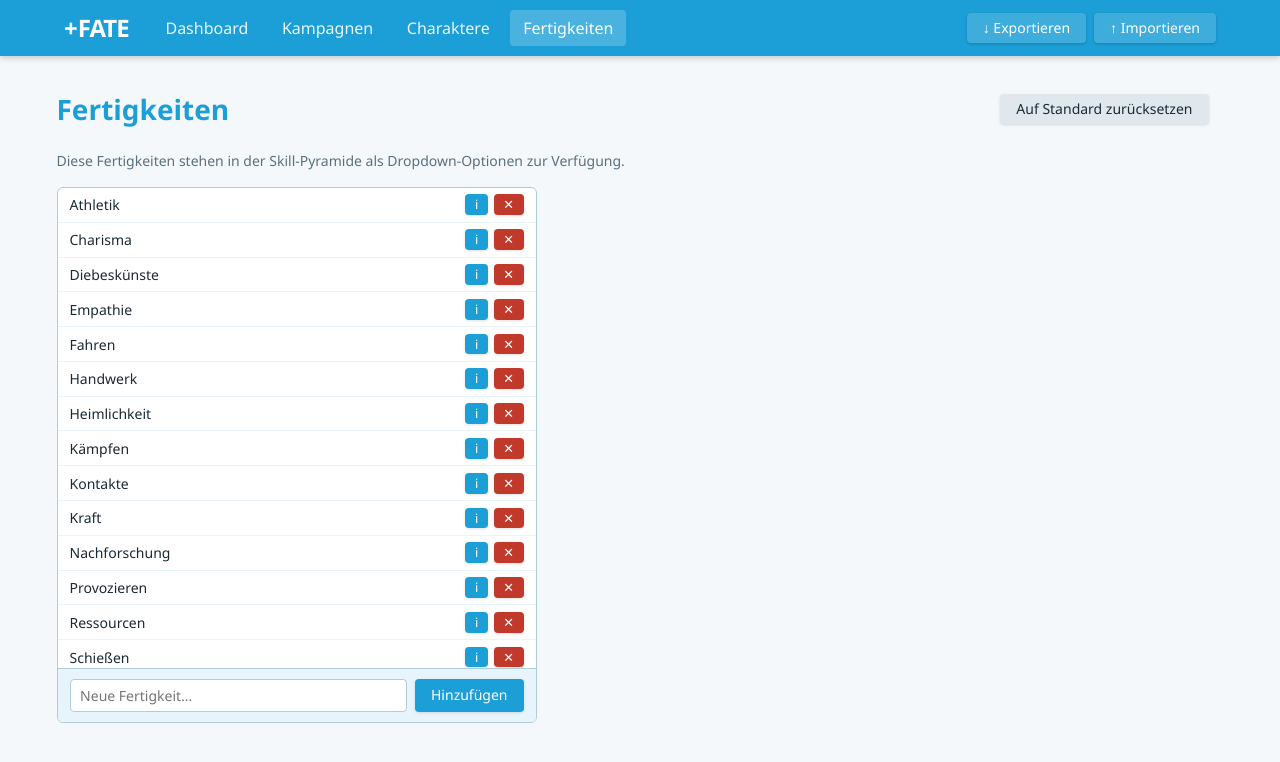
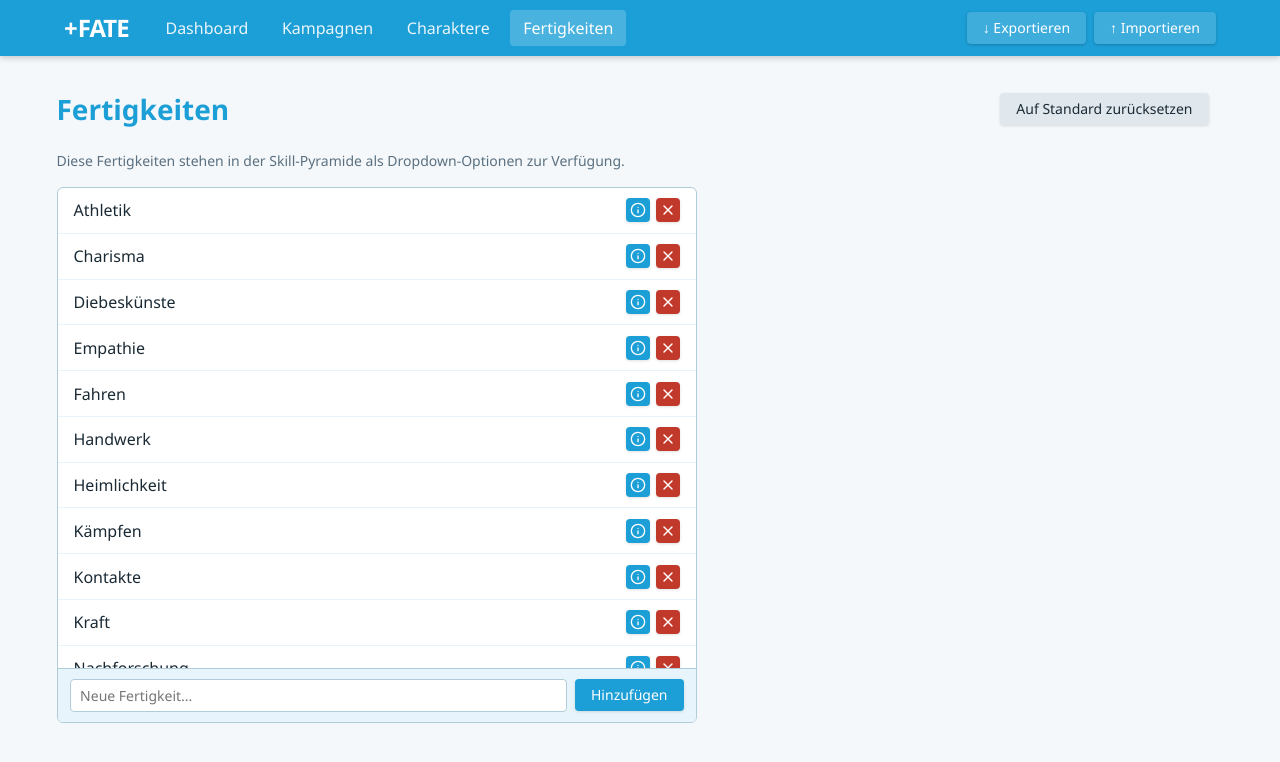
Before and after one commit to timengel/fate-copilot, a Vue app: page /skills in a window 1280 px wide. Shown: the top 762 px of the page. Built offline with nearby package versions, Linux system fonts and the light colour scheme.

Commit message:
feat: improve skill list

```diff
--- a/src/style.css
+++ b/src/style.css
@@ -237,37 +237,13 @@ button {
   background: #a93226;
 }
 
-/* SIZE CLASSES – only control padding, font-size, and --btn-size (for counter) */
-.fate-btn--XS {
-  padding: 0.1rem 0.3rem;
-  font-size: 0.7rem;
-  --btn-size: 20px;
-}
-.fate-btn--S {
-  padding: 0.25rem 0.6rem;
-  font-size: 0.8rem;
-  --btn-size: 24px;
-}
-.fate-btn--M {
-  padding: 0.5rem 1rem;
-  font-size: 0.875rem;
-  --btn-size: 32px;
-}
-.fate-btn--L {
-  padding: 0.65rem 1.25rem;
-  font-size: 1rem;
-  --btn-size: 40px;
-}
-.fate-btn--XL {
-  padding: 0.85rem 1.6rem;
-  font-size: 1.1rem;
-  --btn-size: 48px;
-}
-.fate-btn--XXL {
-  padding: 1rem 2rem;
-  font-size: 1.2rem;
-  --btn-size: 56px;
-}
+/* SIZE CLASSES – control padding, font-size, height and --btn-size */
+.fate-btn--XS  { padding: 0 0.3rem;  font-size: 0.7rem;   --btn-size: 20px; height: var(--btn-size); }
+.fate-btn--S   { padding: 0 0.6rem;  font-size: 0.8rem;   --btn-size: 24px; height: var(--btn-size); }
+.fate-btn--M   { padding: 0 1rem;    font-size: 0.875rem; --btn-size: 32px; height: var(--btn-size); }
+.fate-btn--L   { padding: 0 1.25rem; font-size: 1rem;     --btn-size: 40px; height: var(--btn-size); }
+.fate-btn--XL  { padding: 0 1.6rem;  font-size: 1.1rem;   --btn-size: 48px; height: var(--btn-size); }
+.fate-btn--XXL { padding: 0 2rem;    font-size: 1.2rem;   --btn-size: 56px; height: var(--btn-size); }
 
 .fate-btn--icon-only {
   padding: 0;
@@ -916,7 +892,7 @@ button {
   border: 1px solid var(--fate-border);
   border-radius: 6px;
   overflow: hidden;
-  max-width: 480px;
+  max-width: 640px;
 }
 
 .skills-list-box {
@@ -928,8 +904,12 @@ button {
   display: flex;
   align-items: center;
   justify-content: space-between;
-  padding: 0.4rem 0.75rem;
+  padding: 0.65rem 1rem;
   border-bottom: 1px solid var(--fate-blue-light);
+}
+
+.skill-manage-row:hover {
+  background: var(--fate-blue-light);
 }
 
 .skill-manage-actions {
@@ -1038,7 +1018,8 @@ button {
 }
 
 .skill-manage-name {
-  font-size: 0.875rem;
+  font-size: 1rem;
+  font-weight: 500;
   color: var(--fate-text);
 }
 
--- a/src/views/SkillsView.vue
+++ b/src/views/SkillsView.vue
@@ -207,12 +207,13 @@ const selectedInfo = computed<SkillInfo | null>(() =>
           <div class="skill-manage-actions">
             <FateButton
               v-if="SKILL_INFO[skill]"
+              icon="info"
               variant="info"
               size="S"
               :title="`Info zu ${skill}`"
               @click="infoSkill = skill"
-            >ℹ</FateButton>
-            <FateButton variant="danger" size="S" @click="store.removeSkill(skill)">✕</FateButton>
+            />
+            <FateButton icon="close" variant="danger" size="S" @click="store.removeSkill(skill)" />
           </div>
         </div>
         <div v-if="store.skills.length === 0" class="empty-state">
```
